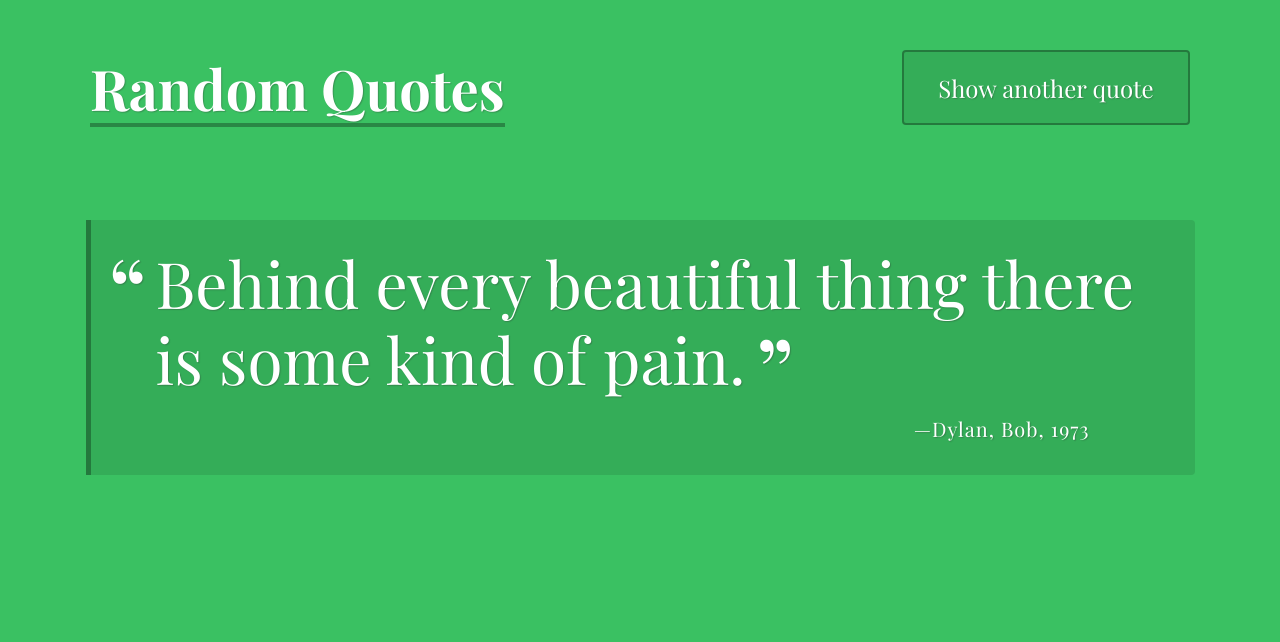
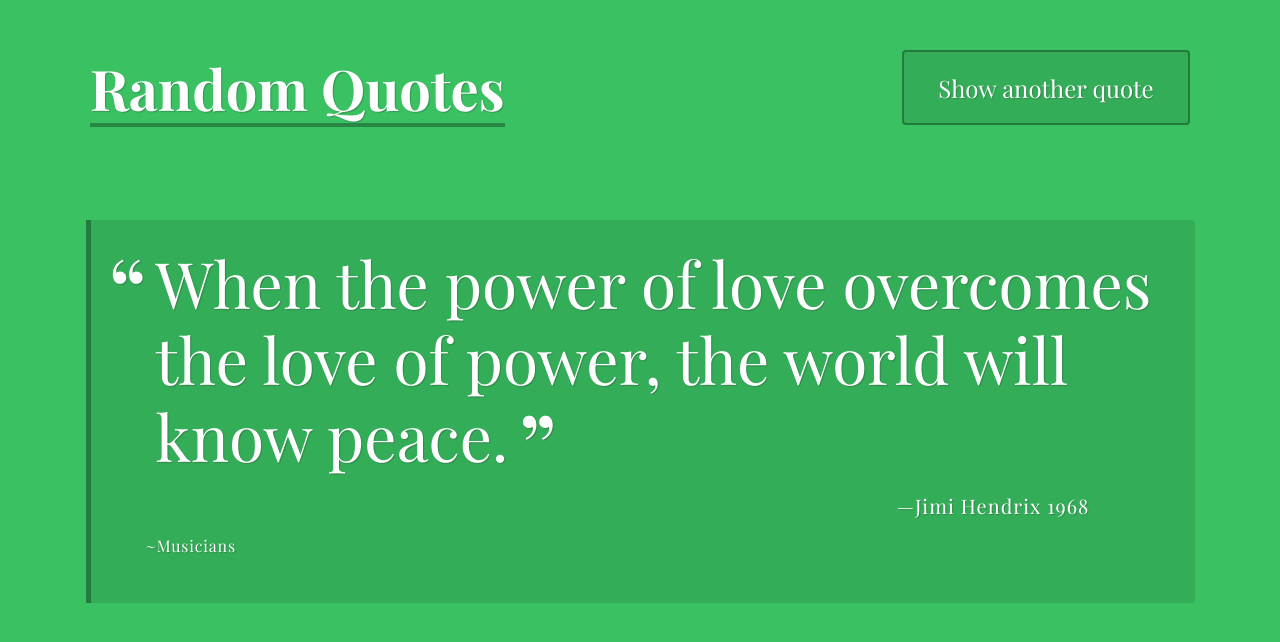
Before and after one commit to sethlewis93/Random-Quote-Generator, a plain HTML site: page a_random_quote_generator-v1/index.html in a window 1280 px wide. Both pictures are taken after a click on the button "Show another quote". Drawn offline with nearby package versions, Linux system fonts and the light colour scheme; a web font is replaced by a local one.

Commit message:
added quotes, tags, setInterval method
Having trouble getting the background color to change with each new quote.

```diff
--- a/a_random_quote_generator-v1/css/styles.css
+++ b/a_random_quote_generator-v1/css/styles.css
@@ -163,4 +163,16 @@ h1 {
   .source {
     font-size: 1.25rem;
   }
+
+  .tag {
+    font-size: 1rem;
+    letter-spacing: 0.05em;
+    line-height: 1.1;
+    text-align: right;
+    margin-right: 6em;
+  }
+
+  .tag:before {
+    content: "~"
+  }
 }
--- a/a_random_quote_generator-v1/index.html
+++ b/a_random_quote_generator-v1/index.html
@@ -21,9 +21,10 @@
           unqualified to solve until they actually did it
         </p>
         <p class="source">
-          Patrick McKenzie<span class="citation">Twitter</span
-          ><span class="year">2016</span>
+          Patrick McKenzie<span class="citation">Twitter</span>
+          <span class="year">2016</span>
         </p>
+        <p class="tag">Programmers</p>
       </div>
     </div>
 
--- a/a_random_quote_generator-v1/js/script.js
+++ b/a_random_quote_generator-v1/js/script.js
@@ -10,33 +10,66 @@ project 1 - A Random Quote Generator
 // LIBRARY OF QUOTATIONS
 const quotations = [
   {
-    quote: "Too many pieces of music finish too long after the end.",
-    source: "Stravinsky, Igor",
-    citation: "Byrne, Robert: The 2,548 Best Things Anybody Ever Said"
+    quote: 'Too many pieces of music finish too long after the end.',
+    source: 'Igor Stravinsky',
+    citation: 'Robert Byrne: The 2,548 Best Things Anybody Ever Said',
+    tag: 'Musicians'
   },
   {
-    quote: "Behind every beautiful thing there is some kind of pain.",
-    source: "Dylan, Bob",
-    year: 1973
+    quote: 'Behind every beautiful thing there is some kind of pain.',
+    source: 'Bob Dylan',
+    year: 1973,
+    tag: 'Musicians'
   },
   {
     quote:
-      "Women are always carried about like corks upon the waves of masculine desires.",
-    source: "Mrs. Charmond",
-    citation: "The Woodlanders"
+      'Women are always carried about like corks upon the waves of masculine desires.',
+    source: 'Mrs. Charmond',
+    citation: 'The Woodlanders',
+    tag: 'Classic Lit'
   },
   {
-    quote:
-      "When the power of love overcomes the love of power, the world will know peace.",
-    source: "Jimi Hendrix",
-    year: 1968
+    quote: 'When the power of love overcomes the love of power, the world will know peace.',
+    source: 'Jimi Hendrix',
+    year: 1968,
+    tag: 'Musicians'
   },
   {
-    quote:
-      "Optimism is an occupational hazard of programming; feedback is the treatment.",
-    source: "Kent Beck",
-    citation: "Extreme Programming Pxplained: Embrace Change"
+    quote: 'Optimism is an occupational hazard of programming; feedback is the treatment.',
+    source: 'Kent Beck',
+    citation: 'Extreme Programming Pxplained: Embrace Change',
+    tag: 'Programmers'
   },
+  {
+    quote: 'The whole point of being a serious musician is to avoid verbalization whenever you can.',
+    source: 'Virgil Thomson',
+    citation: 'Selected Letters',
+    tag: 'Musicians'
+  },
+  {
+    quote: 'I studied the humanities to understand logic and programming, and I studied the sciences to understand language and literature.',
+    source: 'David Auerbach',
+    citation: 'Bitwise: A Life in Code',
+    tag: 'Programmers'
+  },
+  {
+    quote: '[Gabriel] had been held to her by a beautiful thread which it pained him to spoil by breaking, rather than by a chain he could not break.',
+    source: 'Thomas Hardy',
+    citation: 'Far from the Madding Crowd',
+    tag: 'Classic Lit'
+  },
+  {
+    quote: 'The best way to predict the future is to invent it.',
+    source: 'Alan Kay',
+    citation: 'Meeting at Xerox PARC, circa 1982',
+    tag: 'Programmers'
+  },
+  {
+    quote: 'In all toil there is profit, but mere talk leads to sheer loss.',
+    citation: 'Proverbs 14:23',
+    source: 'King Solomon',
+    tag: 'Classic Lit'
+  }
 ];
 
 // Returns a random object from the quotations array of objects
@@ -46,27 +79,37 @@ function getRandomQuote() {
   return randNum;
 };
 
+function randomRGB(value) {
+  const color = `rgb${value()}, ${value()}, ${value()}`;
+  return color;
+}
+
 /*
 Declare htmlString variable which will interpolate the quote object properties
 Calls getRandomQuote function, assigns it to a variable to be interpolated by htmlString
 If the quote object has a citation, span with "citation" class is concatenated onto the string
 If the quote object has a year, span with "year" class is concatenated onto the string
-
 printQuote function then updates the document id "quote-box" with the string after conditionals tested
 */
 let htmlString;
 function printQuote() {
   let randQuote = getRandomQuote();
-  htmlString = `<p class="quote">${randQuote.quote}
-    <p class="source">${randQuote.source}`;
+  htmlString = `<p class="quote">${randQuote.quote}<p class="source">${randQuote.source}
+  <body style="background-color:${randomRGB(getRandomQuote)}></body>`;//this ends up removing italics from the "citation" class somehow...
   if (randQuote.citation) {
     htmlString += `<span class="citation">${randQuote.citation}</p>`;
   }
   if (randQuote.year) {
     htmlString += `<span class="year">${randQuote.year}</p>`;
   }
+  if (randQuote.tag) {
+    htmlString += `<span class="tag">${randQuote.tag}</p>`;
+  }
   document.getElementById("quote-box").innerHTML = htmlString;
 };
+
+// Refreshes the quotes every 8 seconds
+const interval = setInterval(printQuote, 8000)
 
 /***
  * click event listener for the print quote button
```
Also changed, not shown: 1 other file.
